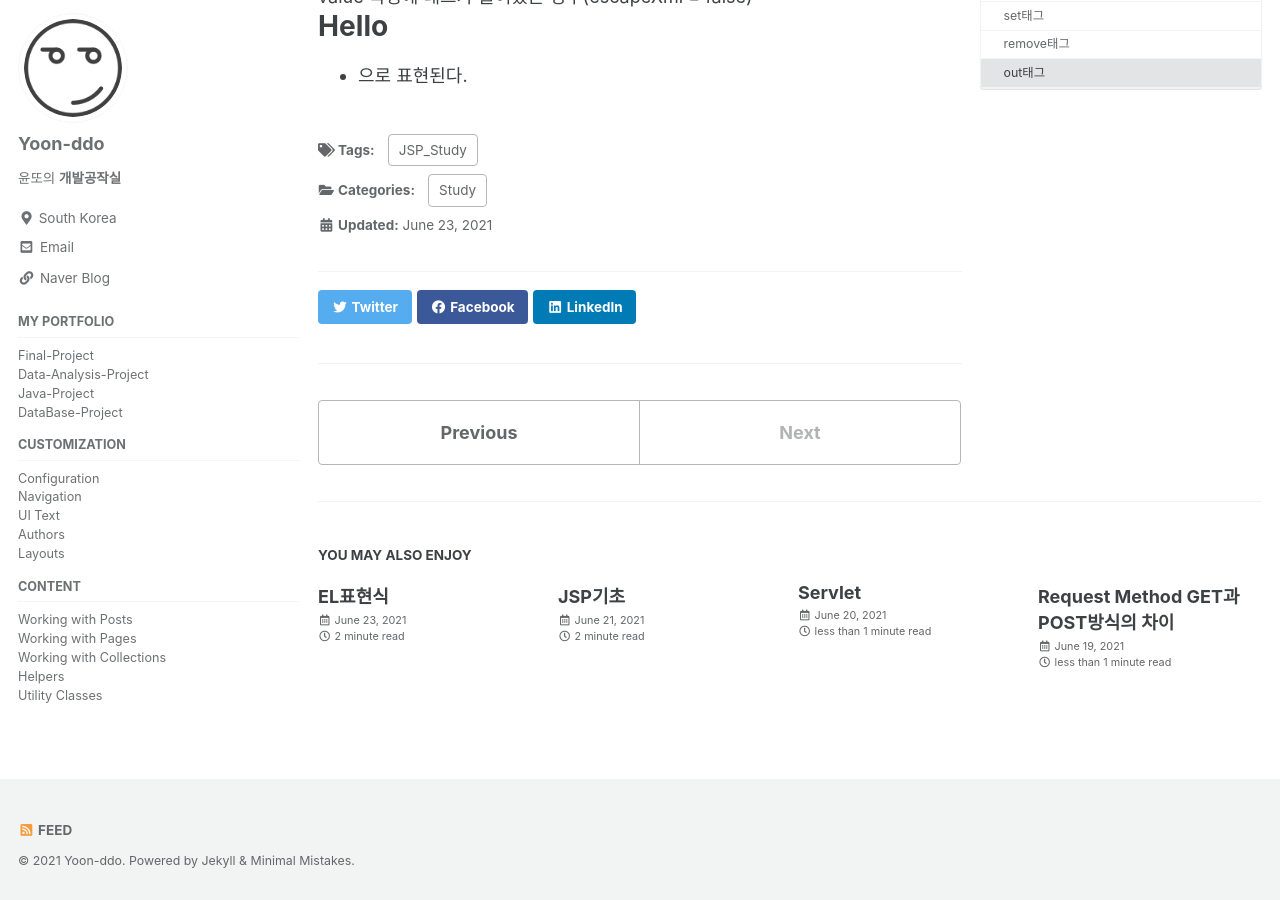
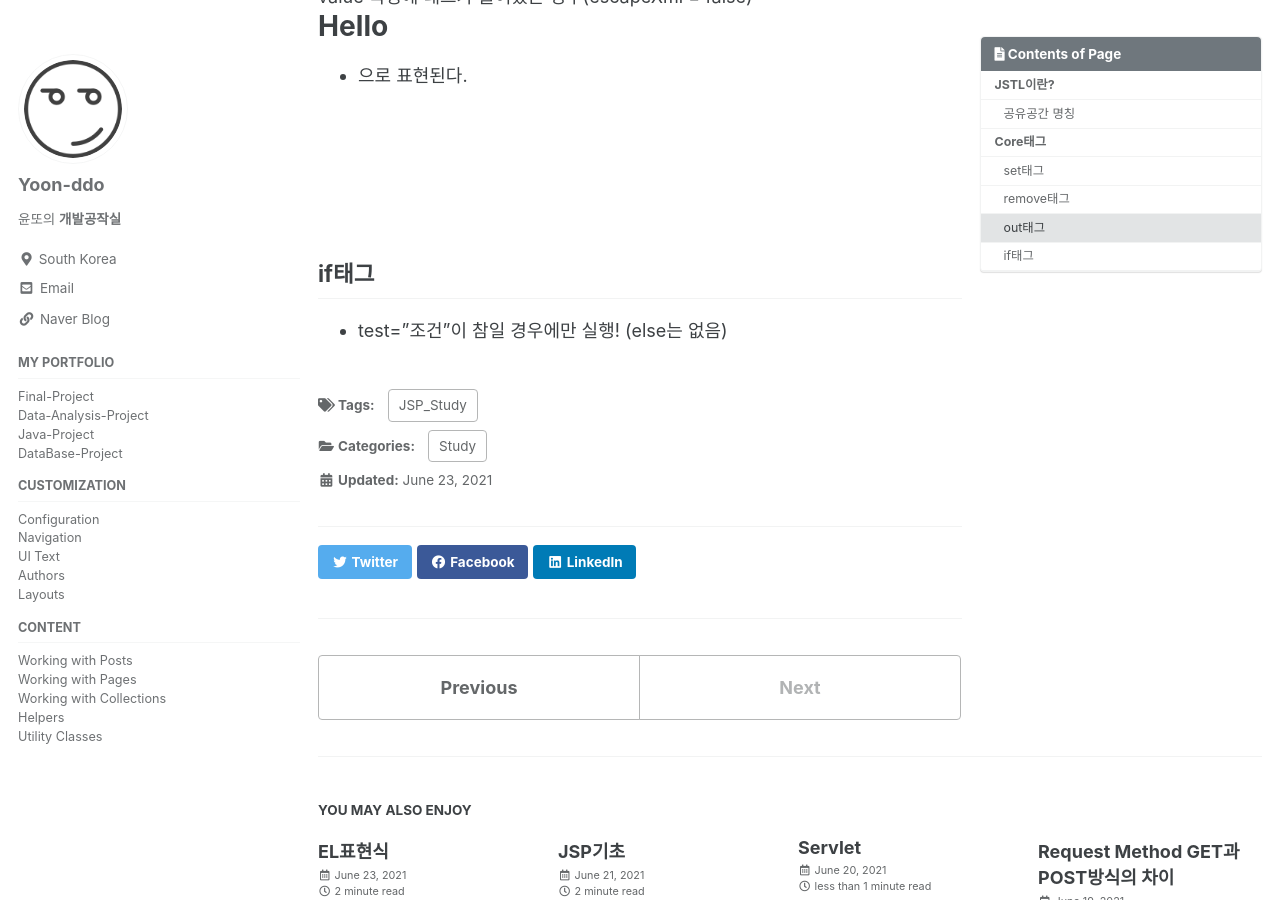
Before and after one commit to Yoon-ddo/Yoon-ddo.github.io, a Jekyll site: the page built from _posts/2021-06-23-JSTL.md, in a window 1280 px wide and 900 px high, scrolled down 3412 px. Built offline with Jekyll 4.4.1, drawn with Linux system fonts in a browser that asks for light colours; cached includes are drawn as plain includes.

Commit message:
Update 2021-06-23-JSTL.md

```diff
--- a/_posts/2021-06-23-JSTL.md
+++ b/_posts/2021-06-23-JSTL.md
@@ -130,3 +130,8 @@ value 속성에 태그가 들어있는 경우(escapeXml = false)<br>
 </html>
 
 * 으로 표현된다.
+
+<br><br><br><br>
+
+## if태그
+* test="조건"이 참일 경우에만 실행! (else는 없음)
```
